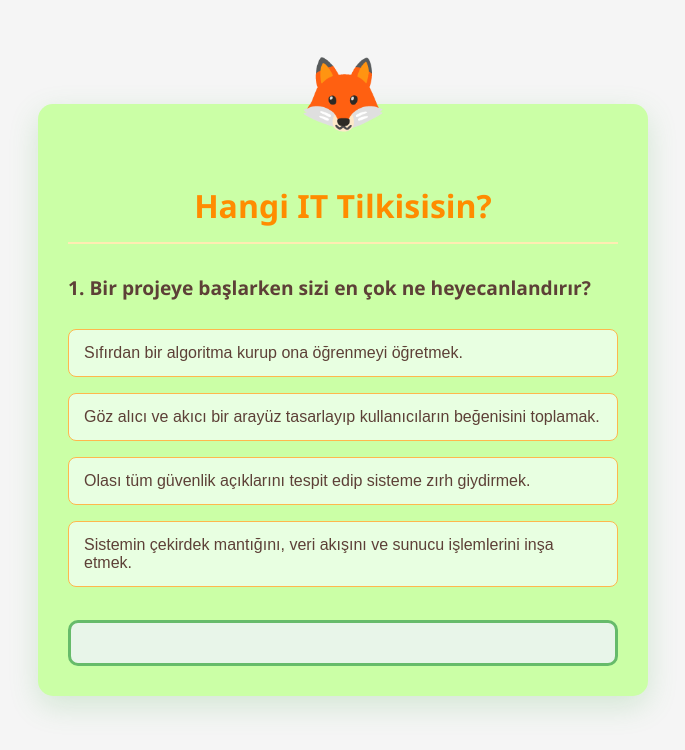
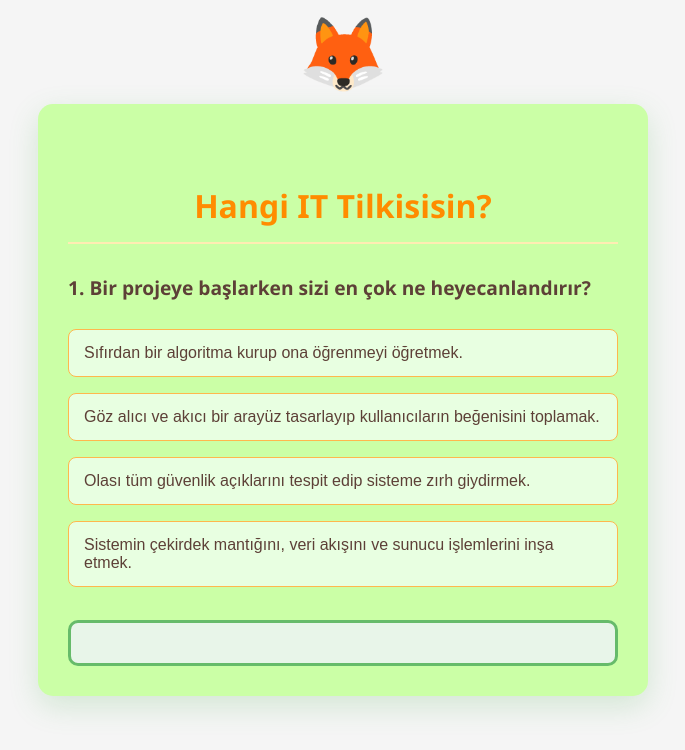
Before and after one commit to GTU-BT/GTUBT-Tilki-Testi, a plain HTML site: page index.html in a window 1280 px wide. Shown: the whole page, without its empty margins (297-982 px from the left). Drawn offline with Linux system fonts and the light colour scheme.

Commit message:
index.html

```diff
--- a/index.html
+++ b/index.html
@@ -87,7 +87,7 @@
   /* TİLKİ (🦊 EMOJİSİ) STİLLERİ - KUTU ÜZERİNDE ORTADA */
   #fox-container {
     position: absolute;
-    top: 55px;
+    top: 15px;
     left: 50%;
     transform: translateX(-50%);
     font-size: 4.5rem;
```
